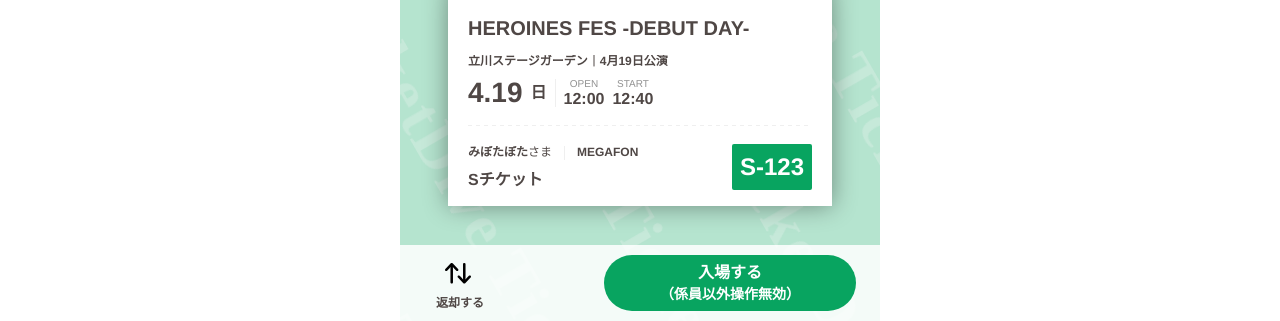
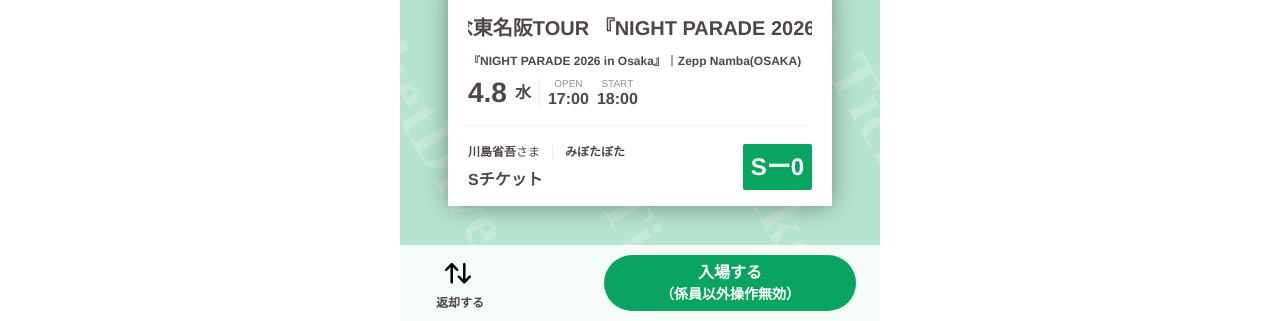
Before and after one commit to satorin-hub/my-ticket, a plain HTML site: page index.html in a window 1280 px wide. Shown: the part 479-800 px from the top of the page. Drawn offline with Linux system fonts and the light colour scheme; a web font is replaced by a local one.

Commit message:
Update ticket information for event details

```diff
--- a/index.html
+++ b/index.html
@@ -566,11 +566,11 @@
         </div>
     </div>
     <script>
-        const ticketInfoBase = {"eventName":"HEROINES FES -DEBUT DAY-","eventImage":"VKH7oL4gezijY2J1WnUj_314388_1774603628251.webp","_date":{"year":2026,"month":4,"day":19},"openVenue":"12:00","startTime":"12:40","venueName":"立川ステージガーデン｜4月19日公演","ticketType":"Sチケット","prefix":"S",eventInfo: ""};
+        const ticketInfoBase = {"eventName":"夜光性アミューズ5周年記念東名阪TOUR 『NIGHT PARADE 2026』  ","eventImage":"VKH7oL4gezijY2J1WnUj_555258_1766106884747.jpeg","_date":{"year":2026,"month":4,"day":8},"openVenue":"17:00","startTime":"18:00","venueName":"『NIGHT PARADE 2026 in Osaka』｜Zepp Namba(OSAKA)","ticketType":"Sチケット","prefix":"S",eventInfo: ""};
         const ticketInfo = {
             ...ticketInfoBase,
-            favoriteName: "MEGAFON",
-            holderName: "みぽたぽた",
+            favoriteName: "みぽたぽた",
+            holderName: "川島省吾",
         }
     </script>
     <script>
@@ -749,7 +749,7 @@
             startTime.textContent = ticketInfo.startTime;
             holderName.textContent = ticketInfo.holderName;
             favoriteName.textContent = ticketInfo.favoriteName;
-            referenceNumber.textContent = "S-123";
+            referenceNumber.textContent = `${ticketInfo.prefix}ー${String(OtkRef.i.number)}`;
             ticketWrapper.style.backgroundColor = ticketInfo.color.sub;
             referenceNumberContainer.style.backgroundColor = ticketInfo.color.main;
             entryButton.style.backgroundColor = ticketInfo.color.main;
@@ -805,7 +805,7 @@
                 const newNumber = OtkRef.i.number + incremental;
                 OtkRef.i.number = newNumber > 0 ? newNumber : 1;
 
-                referenceNumber.textContent = "S-123";
+                referenceNumber.textContent = `${ticketInfo.prefix}ー${String(OtkRef.i.number)}`;
             });
 
             // 入場ボタン動作
```
